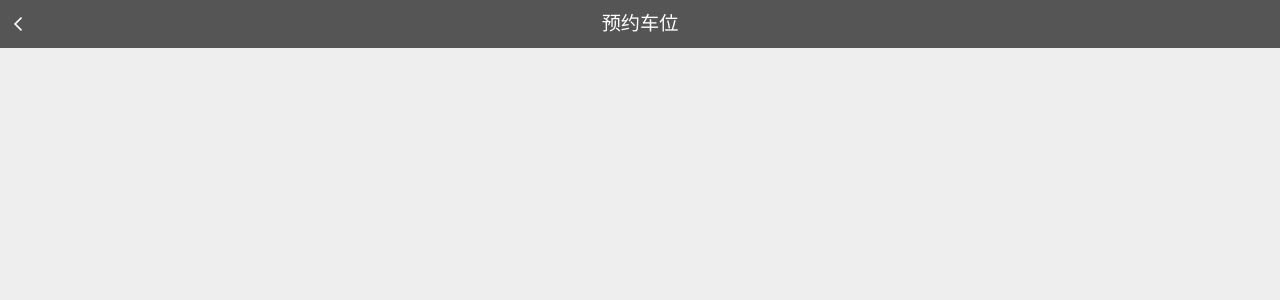
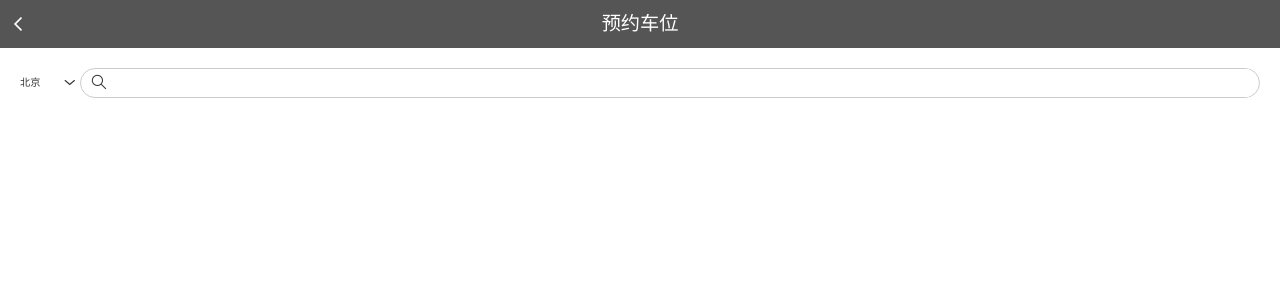
Before and after one commit to haoxl3/parking, a Nuxt app: page /home/appoint in a window 1280 px wide. Shown: the top 300 px of the page. Built offline with nearby package versions, Linux system fonts and the light colour scheme.

Commit message:
search component

```diff
--- /dev/null
+++ b/components/search.vue
@@ -0,0 +1,50 @@
+<template>
+    <div class="container">
+        <div class="search-container">
+            <div class="search-text">北京<i class="iconfont">&#xe660;</i></div>
+            <div class="search-box">
+                <i class="iconfont">&#xe7d1;</i>
+                <input type="text"/>
+            </div>
+        </div>
+    </div>
+</template>
+<style lang="stylus">
+body{
+    background-color: #fff;
+}
+.container{
+  padding: 10px;
+}
+.search-container{
+    display: flex;
+    .search-text{
+        width: 60px;
+        line-height: 30px;
+        overflow: hidden;
+        position: relative;
+        i{
+            position: absolute;
+            right: 4px;
+            font-size: 12px;
+        }
+    }
+    .search-box{
+        flex: 1;
+        border: 1px solid #ccc;
+        padding: 0 10px 0 30px;
+        border-radius: 20px;
+        position: relative;
+        height: 30px;
+        i{
+            position: absolute;
+            top: 5px;
+            left: 10px;
+        }
+        input{
+            width: 100%;
+            height: 100%;
+        }
+    }
+}
+</style>
--- a/pages/home/appoint.vue
+++ b/pages/home/appoint.vue
@@ -1,13 +1,19 @@
 <template>
-    <m-header>
-      <span>预约车位</span>
-    </m-header>
+  <div>
+    <m-header><span>预约车位</span></m-header>
+    <div class="container">
+      <search></search>
+    </div>
+  </div>
 </template>
 <script>
 import mHeader from '~/components/mHeader.vue'
+import search from '~/components/search.vue'
+
 export default {
   components: {
-    mHeader
+    mHeader,
+    search
   }
 }
 </script>
--- a/pages/home/pay.vue
+++ b/pages/home/pay.vue
@@ -1,7 +1,10 @@
 <template>
-    <m-header>
-      <span>自助交费</span>
-    </m-header>
+  <div>
+    <m-header><span>自助交费</span></m-header>
+    <div class="container">
+
+    </div>
+  </div>
 </template>
 <script>
 import mHeader from '~/components/mHeader.vue'
@@ -11,3 +14,11 @@ export default {
   }
 }
 </script>
+<style lang="stylus">
+body{
+  background-color: #fff;
+}
+.container{
+  padding: 10px;
+}
+</style>
```
